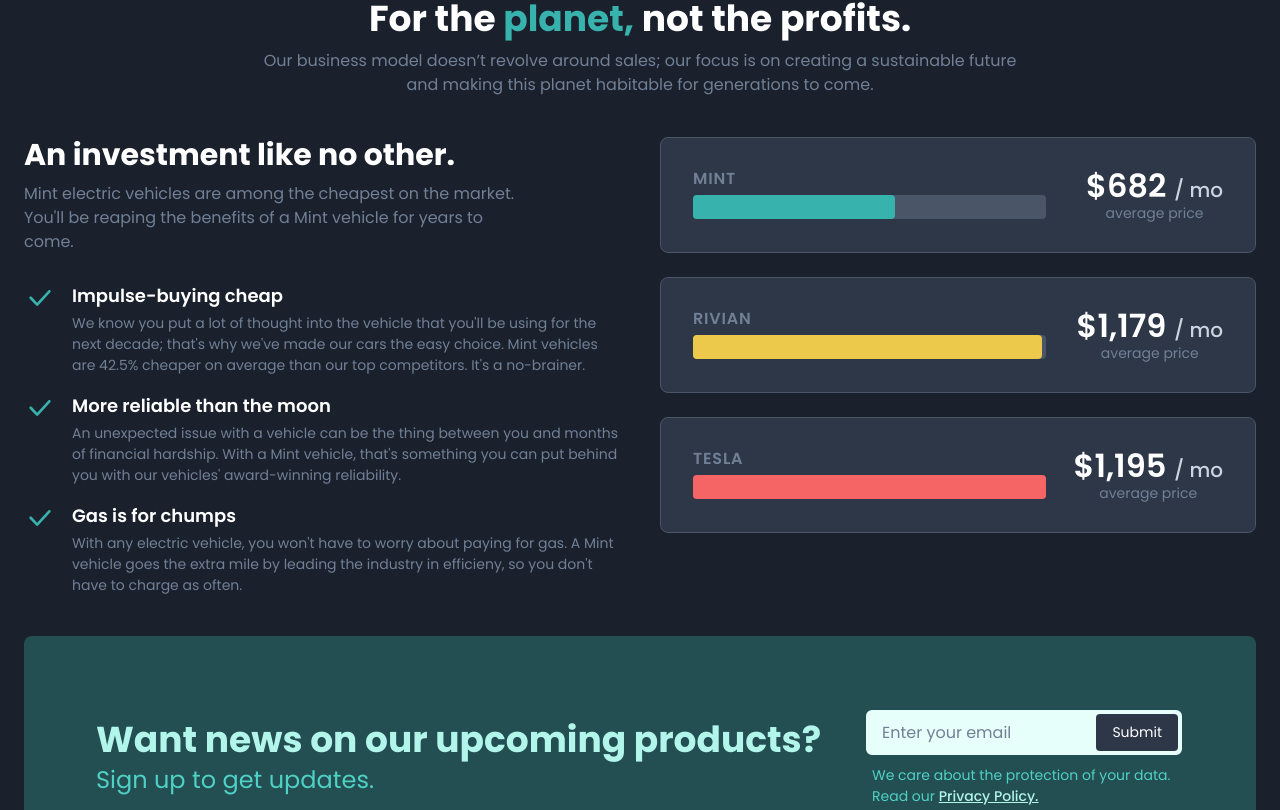
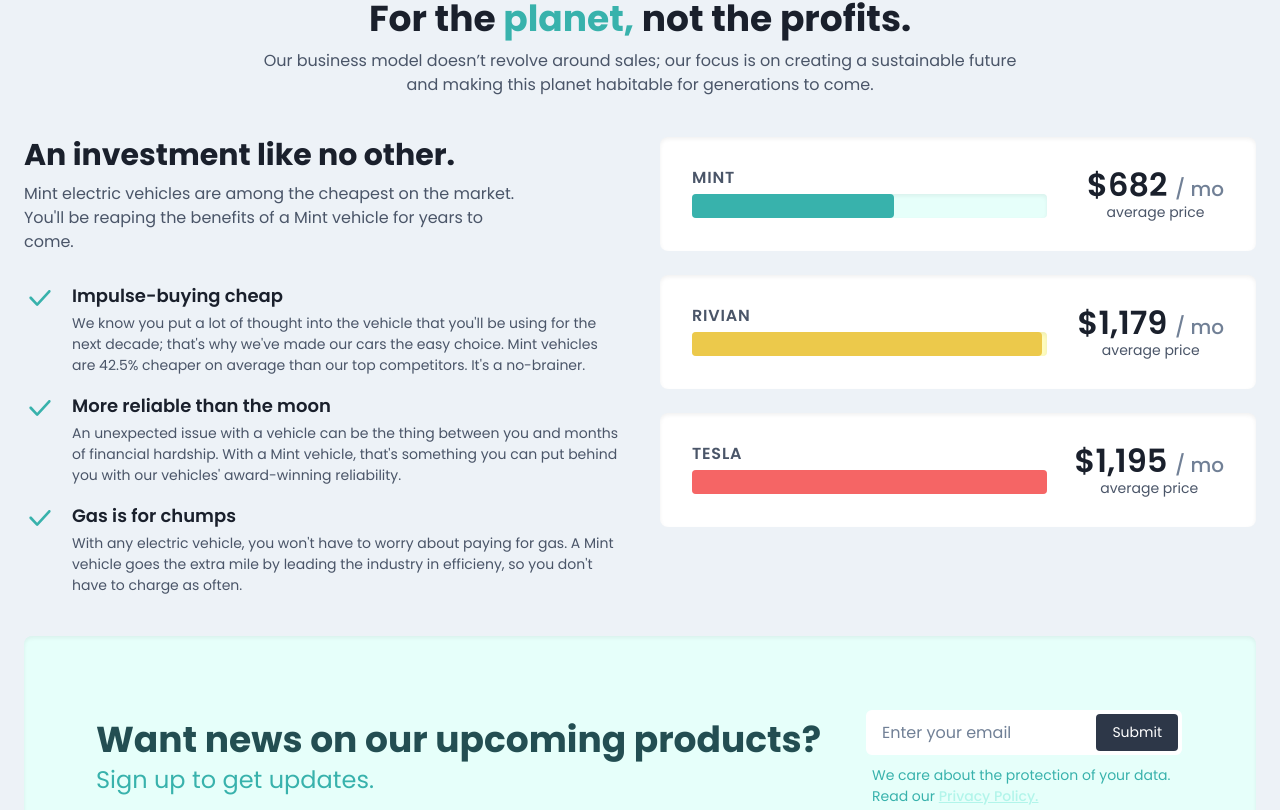
Before and after one commit to choctawtsa/mint, a Vue app: page / in a window 1280 px wide. Shown: the part 770-1580 px from the top of the page. Built offline with nearby package versions, Linux system fonts and the light colour scheme; what vue-kinesis, vue-page-transition would draw is missing.

Commit message:
Light mode test

```diff
--- a/public/index.html
+++ b/public/index.html
@@ -12,7 +12,7 @@
     <title>Mint</title>
   </head>
   <!-- <body class="mt-14 font-poppins antialiased bg-gray-200 md:mt-0 md:ml-64"> -->
-  <body class="font-poppins antialiased bg-gray-900">
+  <body class="font-poppins antialiased bg-gray-200">
     <noscript>
       <strong>
         We're sorry, but Mint doesn't work properly without JavaScript enabled.
--- a/src/views/Home.vue
+++ b/src/views/Home.vue
@@ -57,7 +57,7 @@
         class="mx-auto px-4 pt-4 lg:pt-0 xl:max-w-screen-xl grid sm:grid-cols-2 lg:grid-cols-3 gap-4 lg:gap-6 xl:gap-12 transform lg:-translate-y-1/2"
       >
         <div
-          class="flex items-center overflow-hidden bg-gray-800 rounded-lg h-30"
+          class="flex items-center overflow-hidden bg-white rounded-lg shadow-lg h-30"
           v-for="(car, i) in carModels"
           :key="i"
         >
@@ -67,21 +67,21 @@
             class="flex-shrink-0 object-cover h-30 w-30"
           />
           <div class="px-5 py-4">
-            <h4 class="text-2xl font-semibold text-white">{{ car.name }}</h4>
-            <p class="text-sm text-gray-600">From ${{ car.monthlyPrice }}/mo</p>
+            <h4 class="text-2xl font-semibold text-gray-900">{{ car.name }}</h4>
+            <p class="text-sm text-gray-700">From ${{ car.monthlyPrice }}/mo</p>
             <a href="#" class="block mt-2 text-teal-500">Explore</a>
           </div>
         </div>
       </section>
       <section class="container mx-auto mt-10 px-6 lg:mt-0">
         <h2
-          class="text-3xl font-bold leading-tight text-white md:text-4xl text-center"
+          class="text-3xl font-bold leading-tight text-gray-900 md:text-4xl text-center"
         >
           For the
           <span class="text-teal-500">planet,</span>
           not the profits.
         </h2>
-        <p class="max-w-3xl mx-auto mt-2 text-gray-600 text-center">
+        <p class="max-w-3xl mx-auto mt-2 text-gray-700 text-center">
           Our business model doesn’t revolve around sales; our focus is on
           creating a sustainable future and making this planet habitable for
           generations to come.
@@ -92,11 +92,11 @@
           <div class="col-span-3 lg:col-span-1">
             <div class="max-w-lg">
               <h2
-                class="text-2xl font-bold leading-tight text-white md:text-3xl"
+                class="text-2xl font-bold leading-tight text-gray-900 md:text-3xl"
               >
                 An investment like no other.
               </h2>
-              <p class="mt-2 text-gray-600">
+              <p class="mt-2 text-gray-700">
                 Mint electric vehicles are among the cheapest on the market.
                 You'll be reaping the benefits of a Mint vehicle for years to
                 come.
@@ -134,10 +134,10 @@
                   </svg>
                 </div>
                 <div class="ml-4">
-                  <h2 class="text-lg font-semibold text-white">
+                  <h2 class="text-lg font-semibold text-gray-900">
                     Impulse-buying cheap
                   </h2>
-                  <p class="mt-1 text-sm text-gray-600">
+                  <p class="mt-1 text-sm text-gray-700">
                     We know you put a lot of thought into the vehicle that
                     you'll be using for the next decade; that's why we've made
                     our cars the easy choice. Mint vehicles are 42.5% cheaper on
@@ -178,10 +178,10 @@
                   </svg>
                 </div>
                 <div class="ml-4">
-                  <h2 class="text-lg font-semibold text-white">
+                  <h2 class="text-lg font-semibold text-gray-900">
                     More reliable than the moon
                   </h2>
-                  <p class="mt-1 text-sm text-gray-600">
+                  <p class="mt-1 text-sm text-gray-700">
                     An unexpected issue with a vehicle can be the thing between
                     you and months of financial hardship. With a Mint vehicle,
                     that's something you can put behind you with our vehicles'
@@ -223,10 +223,10 @@
                   </svg>
                 </div>
                 <div class="ml-4">
-                  <h2 class="text-lg font-semibold text-white">
+                  <h2 class="text-lg font-semibold text-gray-900">
                     Gas is for chumps
                   </h2>
-                  <p class="mt-1 text-sm text-gray-600">
+                  <p class="mt-1 text-sm text-gray-700">
                     With any electric vehicle, you won't have to worry about
                     paying for gas. A Mint vehicle goes the extra mile by
                     leading the industry in efficieny, so you don't have to
@@ -238,15 +238,15 @@
           </div>
           <div class="mt-4 sm:mt-0 col-span-2 lg:col-span-1">
             <div
-              class="items-center justify-between px-6 pt-5 pb-6 bg-gray-800 border border-gray-700 rounded-lg lg:flex lg:px-8 lg:pt-7 lg:pb-8"
+              class="items-center justify-between px-6 pt-5 pb-6 bg-white rounded-lg shadow-inner lg:flex lg:px-8 lg:pt-7 lg:pb-8"
             >
               <div class="lg:w-3/5 xl:w-2/3">
                 <h4
-                  class="font-semibold tracking-wider text-gray-600 uppercase"
+                  class="font-semibold tracking-wider text-gray-700 uppercase"
                 >
                   Mint
                 </h4>
-                <div class="w-full h-6 mt-1 bg-gray-700 rounded">
+                <div class="w-full h-6 mt-1 bg-teal-100 rounded shadow-inner">
                   <span
                     class="inline-block h-6 bg-teal-500 rounded"
                     style="width: 57.07113%"
@@ -255,26 +255,26 @@
               </div>
               <div class="mt-2 lg:mt-0 lg:text-center">
                 <h4
-                  class="font-semibold text-white text-2xl lg:text-3.5xl leading-tight"
+                  class="font-semibold text-gray-900 text-2xl lg:text-3.5xl leading-tight"
                 >
                   $682
-                  <span class="text-lg font-medium text-gray-400 lg:text-xl">
+                  <span class="text-lg font-medium text-gray-600 lg:text-xl">
                     / mo
                   </span>
                 </h4>
-                <p class="text-sm leading-none text-gray-600">average price</p>
+                <p class="text-sm leading-none text-gray-700">average price</p>
               </div>
             </div>
             <div
-              class="items-center justify-between mt-6 px-6 pt-5 pb-6 bg-gray-800 border border-gray-700 rounded-lg lg:flex lg:px-8 lg:pt-7 lg:pb-8"
+              class="items-center justify-between mt-6 px-6 pt-5 pb-6 bg-white rounded-lg shadow-inner lg:flex lg:px-8 lg:pt-7 lg:pb-8"
             >
               <div class="lg:w-3/5 xl:w-2/3">
                 <h4
-                  class="font-semibold tracking-wider text-gray-600 uppercase"
+                  class="font-semibold tracking-wider text-gray-700 uppercase"
                 >
                   Rivian
                 </h4>
-                <div class="w-full h-6 mt-1 bg-gray-700 rounded">
+                <div class="w-full h-6 mt-1 bg-yellow-200 rounded shadow-inner">
                   <span
                     class="inline-block h-6 bg-yellow-500 rounded"
                     style="width: 98.661088%"
@@ -283,26 +283,26 @@
               </div>
               <div class="mt-2 lg:mt-0 lg:text-center">
                 <h4
-                  class="font-semibold text-white text-2xl lg:text-3.5xl leading-tight"
+                  class="font-semibold text-gray-900 text-2xl lg:text-3.5xl leading-tight"
                 >
                   $1,179
-                  <span class="text-lg font-medium text-gray-400 lg:text-xl">
+                  <span class="text-lg font-medium text-gray-600 lg:text-xl">
                     / mo
                   </span>
                 </h4>
-                <p class="text-sm leading-none text-gray-600">average price</p>
+                <p class="text-sm leading-none text-gray-700">average price</p>
               </div>
             </div>
             <div
-              class="items-center justify-between mt-6 px-6 pt-5 pb-6 bg-gray-800 border border-gray-700 rounded-lg lg:flex lg:px-8 lg:pt-7 lg:pb-8"
+              class="items-center justify-between mt-6 px-6 pt-5 pb-6 bg-white rounded-lg shadow-inner lg:flex lg:px-8 lg:pt-7 lg:pb-8"
             >
               <div class="lg:w-3/5 xl:w-2/3">
                 <h4
-                  class="font-semibold tracking-wider text-gray-600 uppercase"
+                  class="font-semibold tracking-wider text-gray-700 uppercase"
                 >
                   Tesla
                 </h4>
-                <div class="w-full h-6 mt-1 bg-gray-700 rounded">
+                <div class="w-full h-6 mt-1 bg-red-200 rounded">
                   <span
                     class="inline-block w-full h-6 bg-red-500 rounded"
                   ></span>
@@ -310,14 +310,14 @@
               </div>
               <div class="mt-2 lg:mt-0 lg:text-center">
                 <h4
-                  class="font-semibold text-white text-2xl lg:text-3.5xl leading-tight"
+                  class="font-semibold text-gray-900 text-2xl lg:text-3.5xl leading-tight"
                 >
                   $1,195
-                  <span class="text-lg font-medium text-gray-400 lg:text-xl">
+                  <span class="text-lg font-medium text-gray-600 lg:text-xl">
                     / mo
                   </span>
                 </h4>
-                <p class="text-sm leading-none text-gray-600">average price</p>
+                <p class="text-sm leading-none text-gray-700">average price</p>
               </div>
             </div>
           </div>
@@ -325,16 +325,16 @@
       </section>
       <section class="container mx-auto mt-10 px-6">
         <div
-          class="items-center justify-between px-6 py-10 bg-teal-900 rounded-lg sm:px-10 sm:py-12 md:px-12 md:py-16 lg:flex lg:px-18 lg:py-18"
+          class="items-center justify-between px-6 py-10 bg-teal-100 rounded-lg shadow-inner sm:px-10 sm:py-12 md:px-12 md:py-16 lg:flex lg:px-18 lg:py-18"
         >
           <div>
             <h3
-              class="text-3xl font-bold leading-tight text-teal-200 sm:text-4xl"
+              class="text-3xl font-bold leading-tight text-teal-900 sm:text-4xl"
             >
               Want news on our upcoming products?
             </h3>
             <p
-              class="mt-1 text-lg text-teal-400 sm:text-xl md:mt-2 lg:text-2xl xl:mt-0"
+              class="mt-1 text-lg text-teal-500 sm:text-xl md:mt-2 lg:text-2xl xl:mt-0"
             >
               Sign up to get updates.
             </p>
@@ -343,7 +343,7 @@
             class="flex-shrink-0 pt-6 md:flex md:items-center lg:block lg:max-w-xs lg:pt-0"
           >
             <div
-              class="flex items-center justify-between pt-1 pb-1 pl-4 pr-1 bg-teal-100 border-2 border-teal-900 rounded-lg md:max-w-xs lg:w-auto focus-within:bg-white focus-within:border-teal-300"
+              class="flex items-center justify-between pt-1 pb-1 pl-4 pr-1 bg-white border-2 border-teal-100 rounded-lg md:max-w-xs lg:w-auto focus-within:bg-white focus-within:border-teal-300"
             >
               <label for="newsletter-email" class="sr-only">
                 Enter your email
@@ -363,7 +363,7 @@
               </button>
             </div>
             <p
-              class="block mt-2 px-1 text-sm text-teal-400 md:mt-0 md:pl-4 md:pr-0 lg:mt-2 lg:px-2"
+              class="block mt-2 px-1 text-sm text-teal-500 md:mt-0 md:pl-4 md:pr-0 lg:mt-2 lg:px-2"
             >
               We care about the protection of your data. Read our
               <a class="font-medium text-teal-200 underline" href="#">
```
